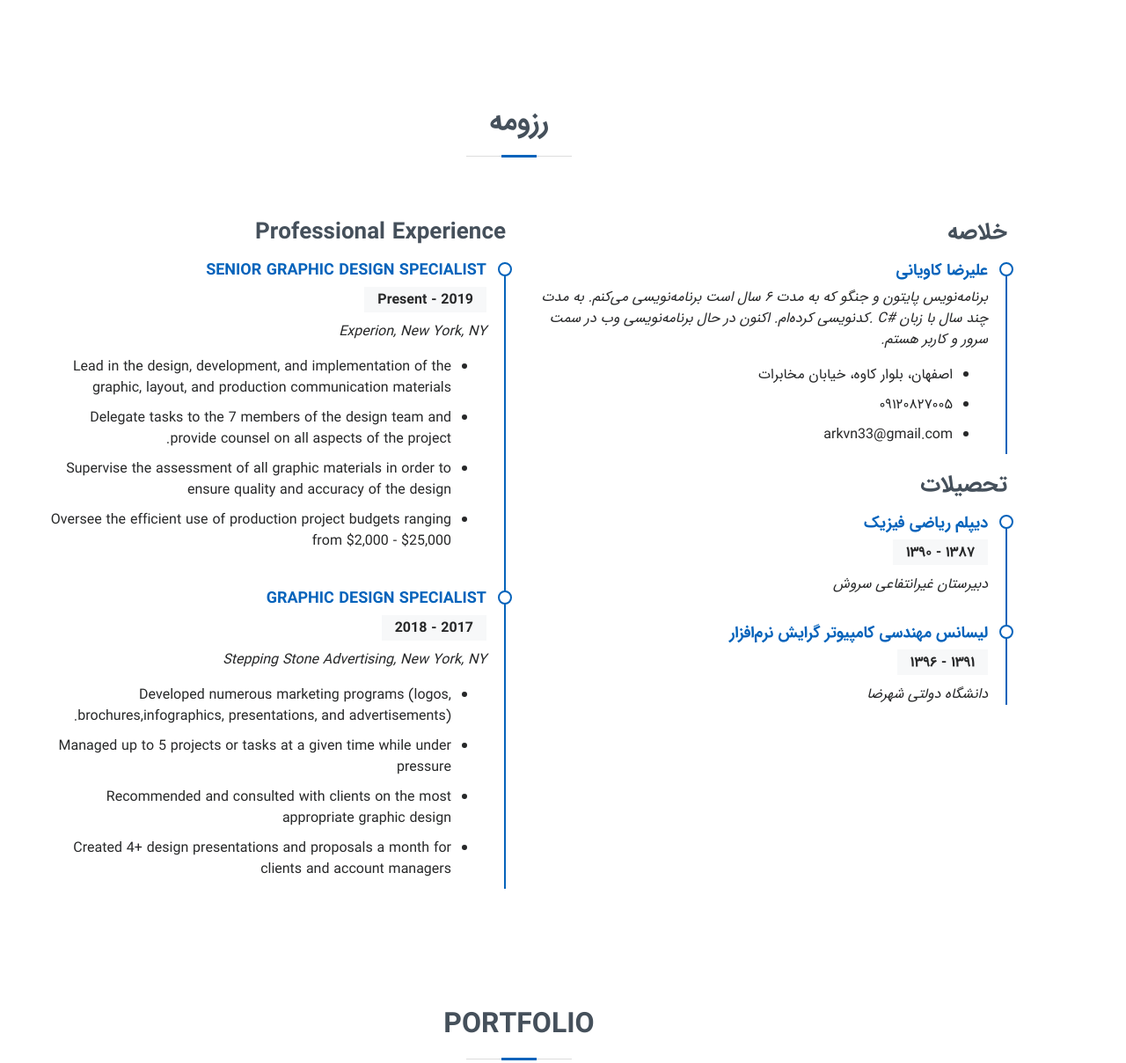
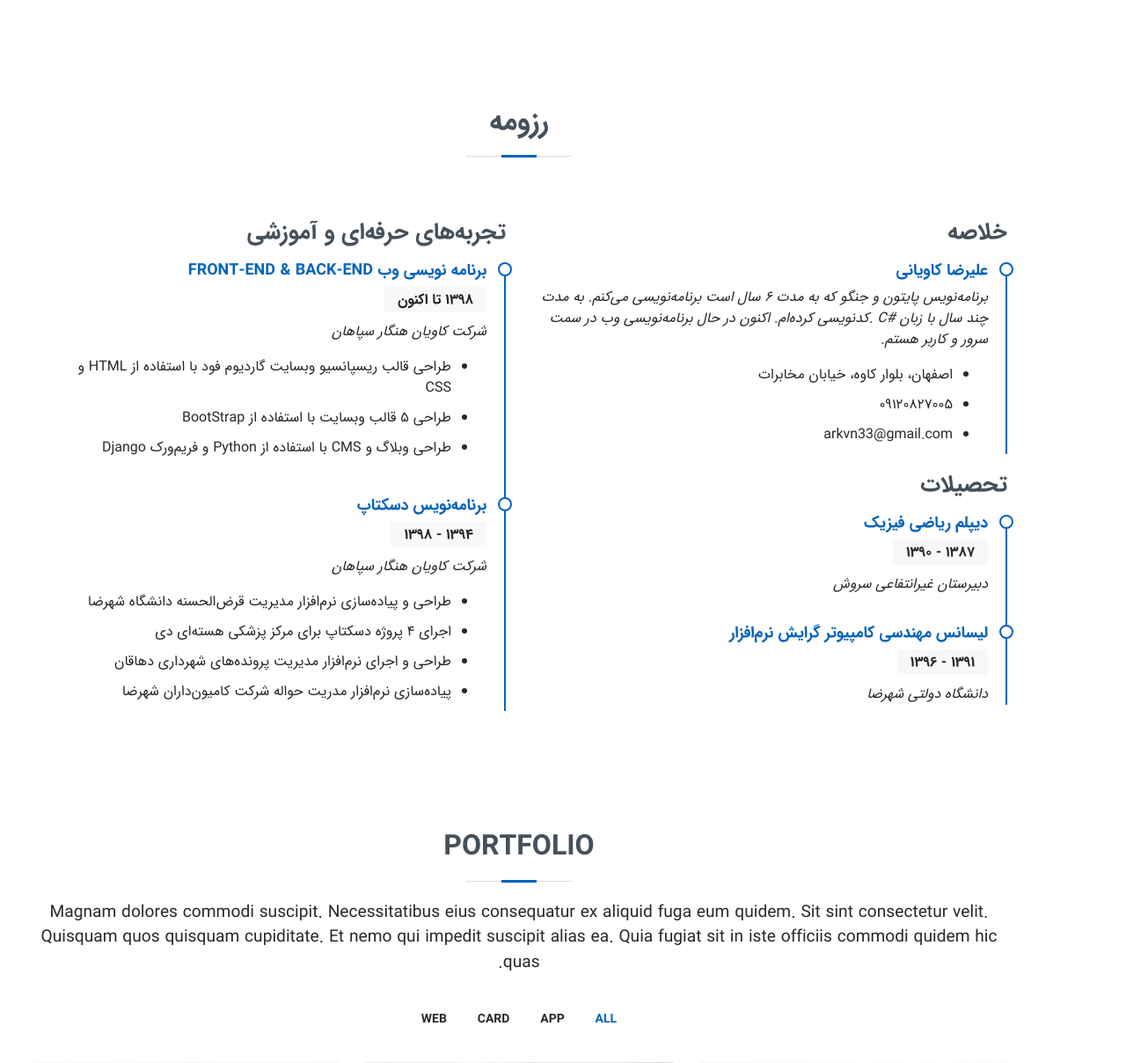
Before and after one commit to ARKVN33/DjangoPortfolio, a Django app: page / in a window 1280 px wide. Shown: the part 2691-3899 px from the top of the page at 88% size. Run offline with Django 3.2, Linux system fonts and the light colour scheme; parts of the project's set-up code (start-up, migrations or seed data) failed here and were passed over; some libraries are stand-ins or nearby versions; some web fonts are replaced.

Commit message:
add Professional Experience to resume

```diff
--- a/portfolio/templates/portfolio/index.html
+++ b/portfolio/templates/portfolio/index.html
@@ -398,37 +398,26 @@
                     </div>
                 </div>
                 <div class="col-lg-6">
-                    <h3 class="resume-title">Professional Experience</h3>
+                    <h3 class="resume-title">تجربه‌های حرفه‌ای و آموزشی</h3>
                     <div class="resume-item">
-                        <h4>Senior graphic design specialist</h4>
-                        <h5>2019 - Present</h5>
-                        <p><em>Experion, New York, NY </em></p>
+                        <h4>برنامه نویسی وب Front-End & Back-End</h4>
+                        <h5>۱۳۹۸ تا اکنون</h5>
+                        <p><em>شرکت کاویان هنگار سپاهان</em></p>
                         <ul>
-                            <li>Lead in the design, development, and implementation of the graphic, layout, and
-                                production communication materials
-                            </li>
-                            <li>Delegate tasks to the 7 members of the design team and provide counsel on all aspects of
-                                the project.
-                            </li>
-                            <li>Supervise the assessment of all graphic materials in order to ensure quality and
-                                accuracy of the design
-                            </li>
-                            <li>Oversee the efficient use of production project budgets ranging from $2,000 - $25,000
-                            </li>
+                            <li>طراحی قالب ریسپانسیو وبسایت گاردیوم‌ فود با استفاده از HTML و CSS</li>
+                            <li>طراحی ۵ قالب وبسایت با استفاده از BootStrap</li>
+                            <li>طراحی وبلاگ و CMS با استفاده از Python و فریم‌ورک Django</li>
                         </ul>
                     </div>
                     <div class="resume-item">
-                        <h4>Graphic design specialist</h4>
-                        <h5>2017 - 2018</h5>
-                        <p><em>Stepping Stone Advertising, New York, NY</em></p>
+                        <h4>برنامه‌نویس دسکتاپ</h4>
+                        <h5>۱۳۹۴ - ۱۳۹۸</h5>
+                        <p><em>شرکت کاویان هنگار سپاهان</em></p>
                         <ul>
-                            <li>Developed numerous marketing programs (logos, brochures,infographics, presentations, and
-                                advertisements).
-                            </li>
-                            <li>Managed up to 5 projects or tasks at a given time while under pressure</li>
-                            <li>Recommended and consulted with clients on the most appropriate graphic design</li>
-                            <li>Created 4+ design presentations and proposals a month for clients and account managers
-                            </li>
+                            <li>طراحی و پیاده‌سازی نرم‌افزار مدیریت قرض‌الحسنه دانشگاه شهرضا</li>
+                            <li>اجرای ۴ پروژه دسکتاپ برای مرکز پزشکی هسته‌ای دی</li>
+                            <li>طراحی و اجرای نرم‌افزار مدیریت پرونده‌های شهرداری دهاقان</li>
+                            <li>پیاده‌سازی نرم‌افزار مدریت حواله شرکت کامیون‌داران شهرضا</li>
                         </ul>
                     </div>
                 </div>
```
